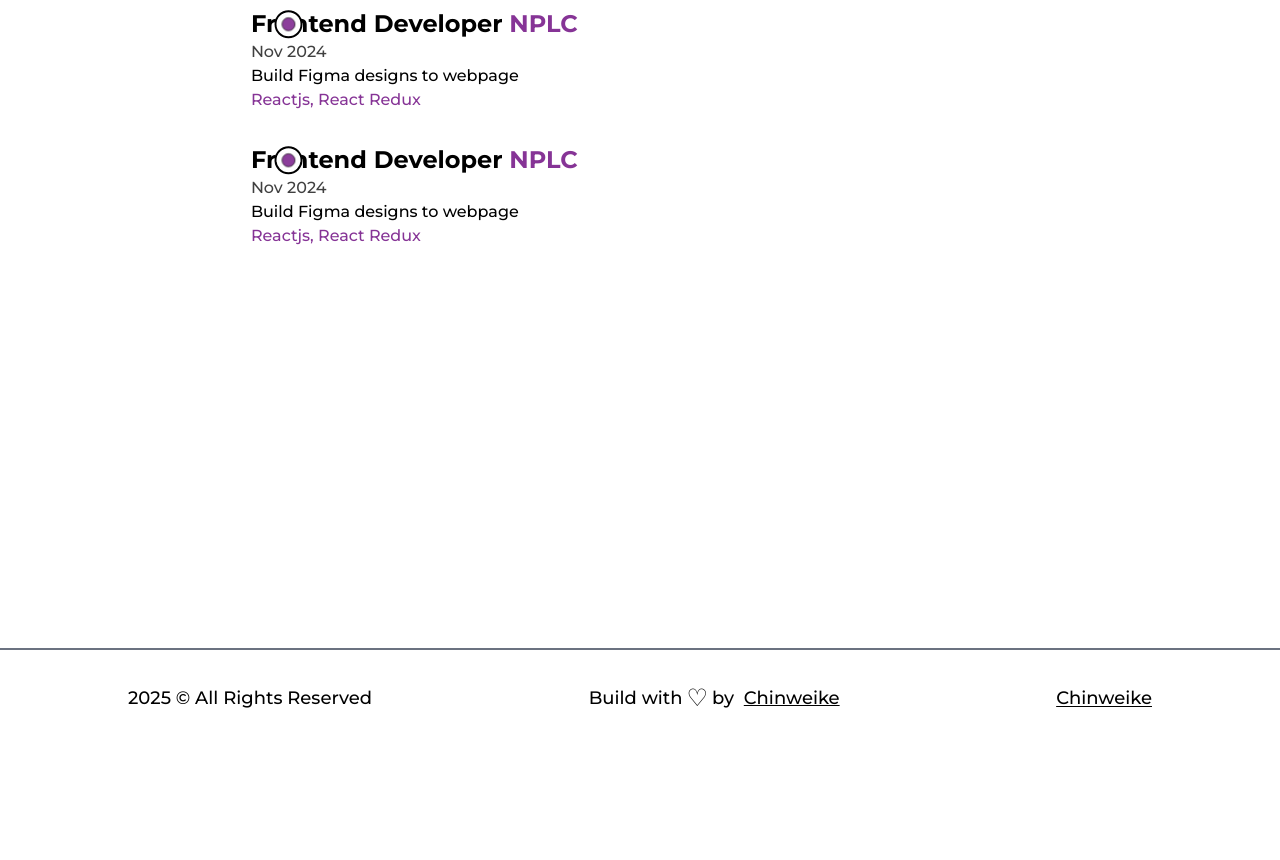
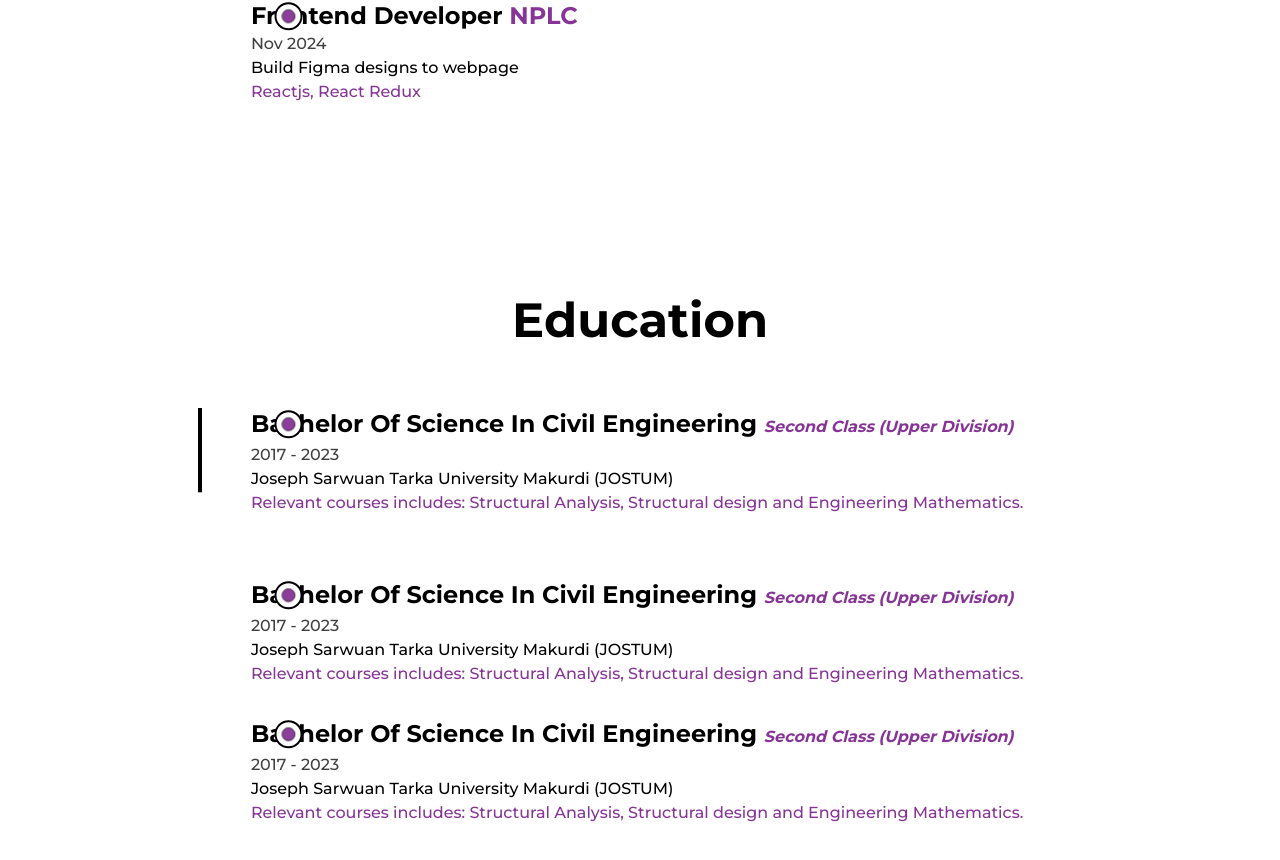
Before and after one commit to Chinweike99/chinweike, a Next.js app: page /profile in a window 1280 px wide. Shown: the part 2633-3493 px from the top of the page. Before the commit the page ends 3379 px from the top, so only its background shows below. Built offline with nearby package versions, Linux system fonts and the light colour scheme.

Commit message:
education

```diff
--- /dev/null
+++ b/src/Components/Education.js
@@ -0,0 +1,91 @@
+import React, { useRef } from 'react'
+import { useScroll, motion } from 'framer-motion'
+import Licons from './Licons';
+
+
+const Details = ({type, degree, time, place, info}) =>{
+    const ref = useRef(null)
+    return <li ref={ref} className='my-8 first:mt-0 last:mt-0 w-[80%] mx-auto flex flex-col items-start justify-between'>
+        <Licons reference={ref}/>
+        <motion.div
+        initial={{y:50}}
+        whileInView={{y:0}}
+        transition={{duration:0.5, type: "spring"}}
+        >
+            <h3 className='capitalize font-bold text-2xl'>
+                {type}&nbsp;
+                <small className='text-primary text-[1rem]'>
+                    <i>
+                        {degree}
+                    </i>
+                </small>
+            </h3>
+            <span className='capitalize font-medium text-black/75'>
+                {time}
+            </span>
+            <p className='font-medium w-full'>
+                {place}
+            </p>
+            <span className='text-primary font-medium'>{info}</span>
+        </motion.div>
+    </li>
+}
+
+
+const Education = () => {
+
+    const ref = useRef(null);
+    const {scrollYProgress} = useScroll(
+        {
+            target: ref,
+            offset: ["start end", "center start"]
+        }
+    );
+
+
+  return (
+    <>
+        <div className='my-20'>
+            <h2 className='font-bold text-5xl mb-[4rem] w-full text-center '>
+                Education
+            </h2>
+
+            <div ref={ref} className='w-[95%] mx-auto relative'>
+
+            <motion.div className='absolute left-11 top-0 w-[4px] h-full bg-black origin-top'
+            style={{scaleY: scrollYProgress}}
+            />
+
+                <ul className='w-full flex flex-col items-start justify-between'>
+                    <Details type={"Bachelor of Science In Civil Engineering"}
+                    degree={"Second Class (Upper division)"}
+                     time={"2017 - 2023"}
+                     place={"Joseph Sarwuan Tarka University Makurdi (JOSTUM)"}
+                     info={"Relevant courses includes: Structural Analysis, Structural design and Engineering Mathematics."}
+                    />
+
+                    <Details type={"Bachelor of Science In Civil Engineering"}
+                    degree={"Second Class (Upper division)"}
+                     time={"2017 - 2023"}
+                     place={"Joseph Sarwuan Tarka University Makurdi (JOSTUM)"}
+                     info={"Relevant courses includes: Structural Analysis, Structural design and Engineering Mathematics."}
+                    />
+
+                    <Details type={"Bachelor of Science In Civil Engineering"}
+                    degree={"Second Class (Upper division)"}
+                     time={"2017 - 2023"}
+                     place={"Joseph Sarwuan Tarka University Makurdi (JOSTUM)"}
+                     info={"Relevant courses includes: Structural Analysis, Structural design and Engineering Mathematics."}
+                    />
+
+
+
+                </ul>
+            </div>
+
+        </div>
+    </>
+  )
+}
+
+export default Education
--- a/src/Components/Experience.js
+++ b/src/Components/Experience.js
@@ -7,7 +7,11 @@ const Details = ({position, company, time, work, stack}) =>{
     const ref = useRef(null)
     return <li ref={ref} className='my-8 first:mt-0 last:mt-0 w-[80%] mx-auto flex flex-col items-start justify-between'>
         <Licons reference={ref}/>
-        <div>
+        <motion.div
+        initial={{y:50}}
+        whileInView={{y:0}}
+        transition={{duration:0.5, type: "spring"}}
+        >
             <h3 className='capitalize font-bold text-2xl'>{position}&nbsp;
                 <a className='text-primary capitalize'>{company}</a>
             </h3>
@@ -18,7 +22,7 @@ const Details = ({position, company, time, work, stack}) =>{
                 {work}
             </p>
             <span className='text-primary font-medium'>{stack}</span>
-        </div>
+        </motion.div>
     </li>
 }
 
@@ -36,8 +40,8 @@ const Experience = () => {
 
   return (
     <>
-        <div className='my-60'>
-            <h2 className='font-bold text-5xl mb-32 w-full text-center '>
+        <div className='my-40'>
+            <h2 className='font-bold text-5xl mb-[4rem] w-full text-center '>
                 Experirence
             </h2>
 
--- a/src/pages/profile.js
+++ b/src/pages/profile.js
@@ -1,5 +1,6 @@
 import { assets } from "@/assets/assets";
 import AnimatedText from "@/Components/AnimatedText";
+import Education from "@/Components/Education";
 import Experience from "@/Components/Experience";
 import Layout from "@/Components/Layout";
 import Skills from "@/Components/Skills";
@@ -103,6 +104,7 @@ const profile = () => {
 
           <Skills />
           <Experience />
+          <Education />
         </Layout>
       </main>
     </>
```
